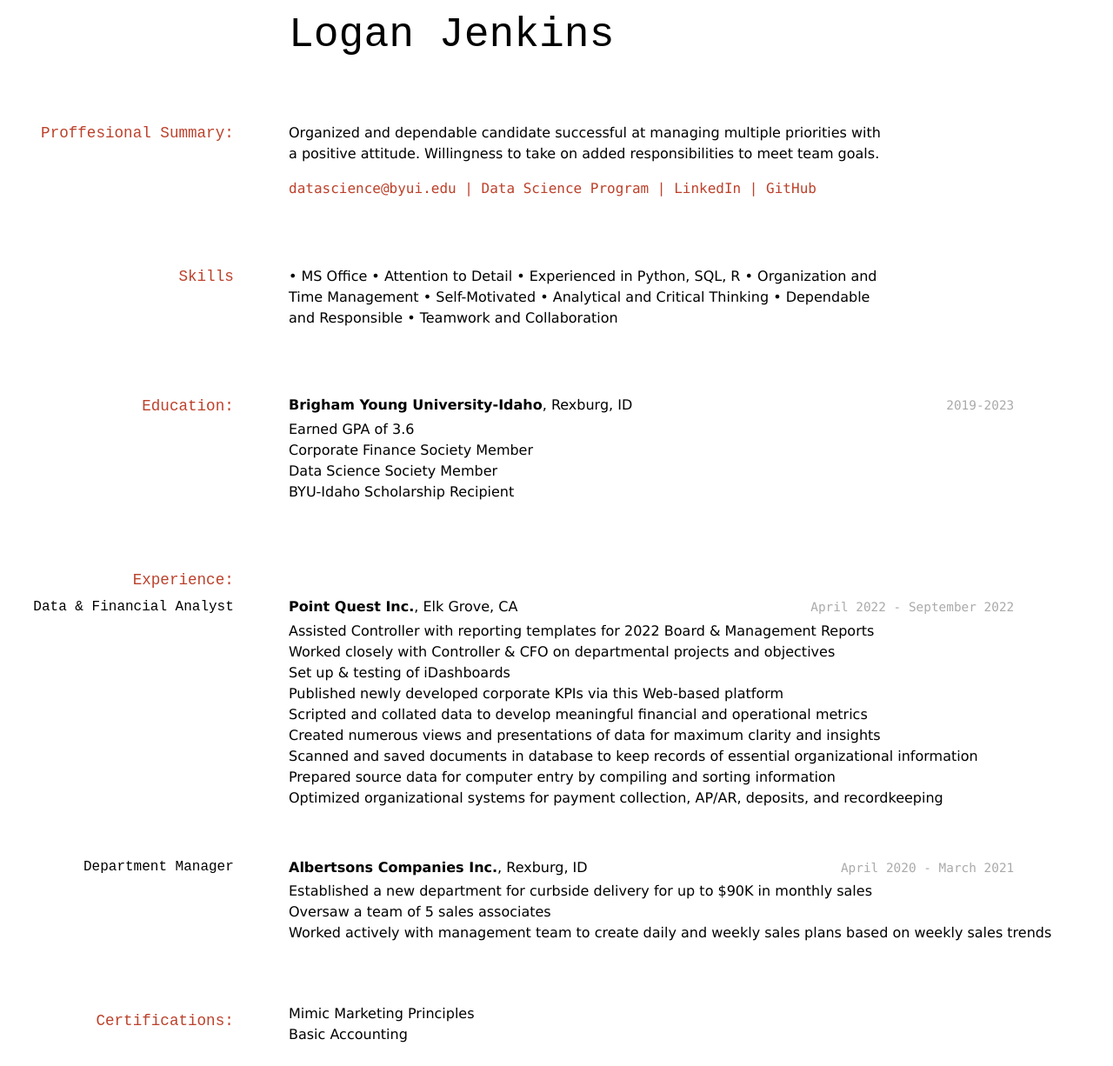
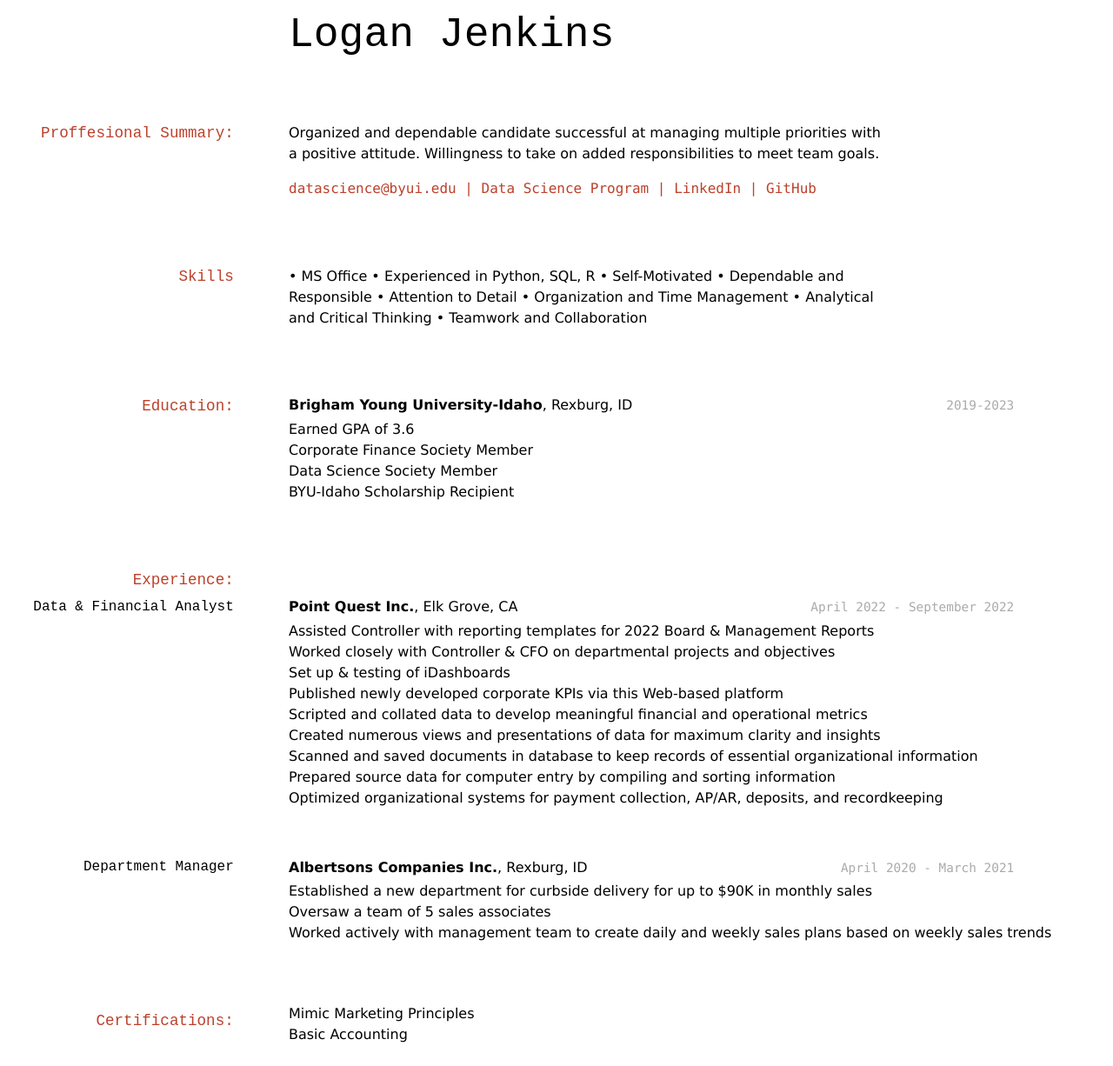
Before and after one commit to Loganj11/Logan_Jenkins_Resume, a Jekyll site: the page built from docs/index.md, in a window 1280 px wide. Shown: the whole page at 87% size. Built offline with Jekyll 4.4.1, drawn with Linux system fonts in a browser that asks for light colours.

```diff
--- a/docs/index.md
+++ b/docs/index.md
@@ -18,11 +18,14 @@ Organized and dependable candidate successful at managing multiple priorities wi
 
 ## Skills
 
-• MS Office                           • Attention to Detail
-• Experienced in Python, SQL, R     • Organization and Time Management
-• Self-Motivated                      • Analytical and Critical Thinking
-• Dependable and Responsible          • Teamwork and Collaboration
-
+• MS Office
+• Experienced in Python, SQL, R
+• Self-Motivated
+• Dependable and Responsible
+• Attention to Detail
+• Organization and Time Management
+• Analytical and Critical Thinking
+• Teamwork and Collaboration
 
 ## Education:
 
```
